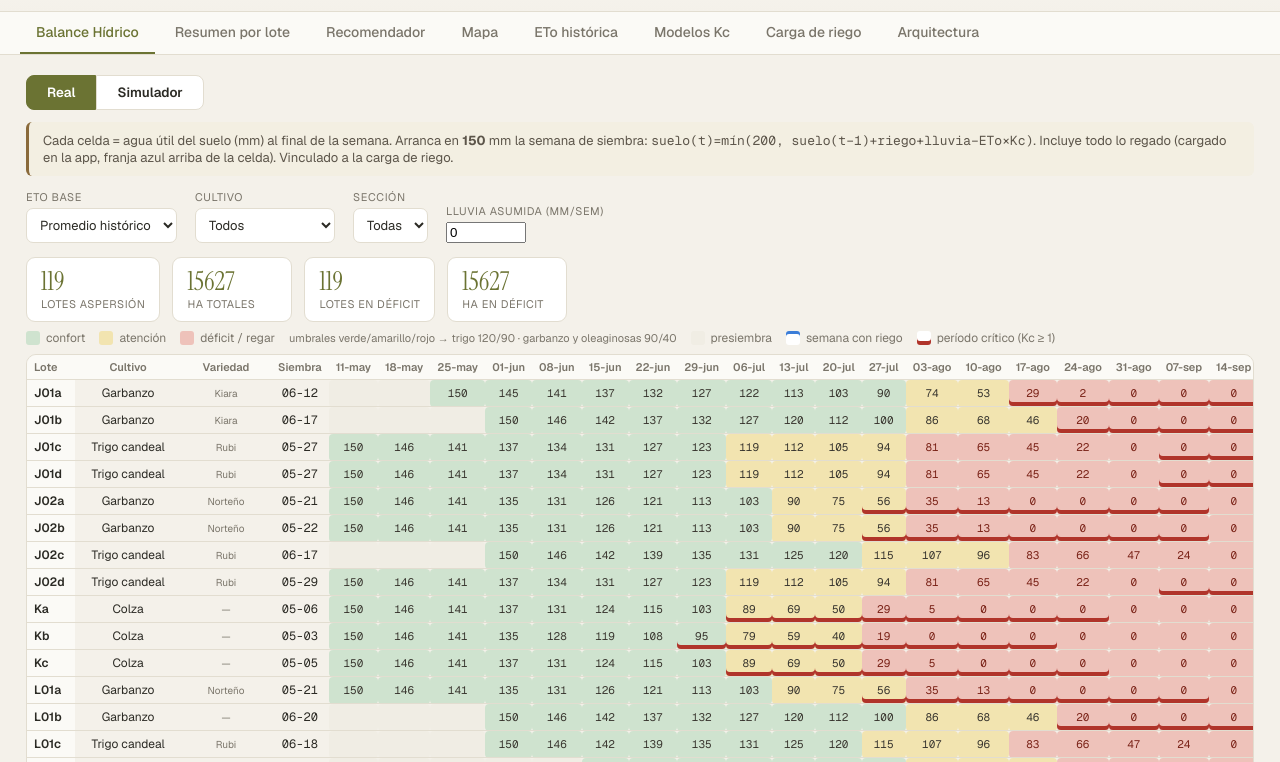
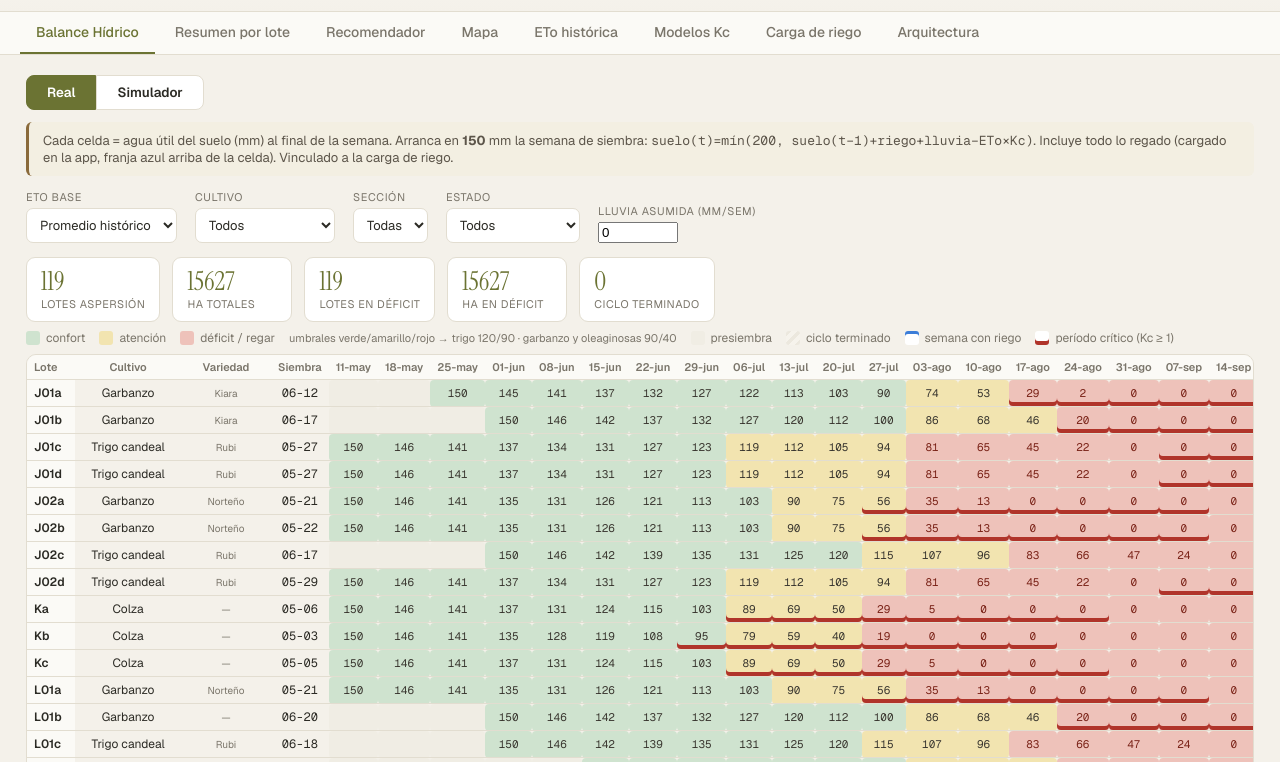
Before and after one commit to pepeaguilar13/balance-hidrico-ft, a plain HTML site: page index.html in a window 1280 px wide. Shown: the part 103-865 px from the top of the page. Drawn offline with nearby package versions, Linux system fonts and the light colour scheme; no server answers.

Commit message:
Add files via upload

```diff
--- a/index.html
+++ b/index.html
@@ -42,7 +42,7 @@ th{position:sticky;top:0;background:var(--panel);font-weight:600;color:var(--mut
 td.lote{text-align:left;font-weight:600;position:sticky;left:0;background:var(--panel);z-index:1}
 th.lote{text-align:left;left:0;z-index:3}
 .cell{border-radius:4px;color:#3a3730;font-family:'Geist Mono',monospace;font-size:11px}
-.v-verde{background:#cfe3cf}.v-amarillo{background:#f2e4b0}.v-naranja{background:#f0cfa8}.v-rojo{background:#eec2ba;color:#7a2318}.v-violeta{background:#ddd0ea}.v-pre{background:#f0ede4;color:#bbb4a6}
+.v-verde{background:#cfe3cf}.v-amarillo{background:#f2e4b0}.v-naranja{background:#f0cfa8}.v-rojo{background:#eec2ba;color:#7a2318}.v-violeta{background:#ddd0ea}.v-pre{background:#f0ede4;color:#bbb4a6}.v-fin{background:repeating-linear-gradient(135deg,#ece8de 0 4px,#f6f3ec 4px 8px);color:#9b9483}.finchip{display:inline-block;margin-left:5px;padding:1px 6px;border-radius:9px;background:#54523F;color:#fff;font-size:10px;font-weight:600;white-space:nowrap;vertical-align:middle}tr.fin td.lote{color:#8C8977}
 .tblscroll{overflow:auto;max-height:70vh;border:1px solid var(--line);border-radius:10px}
 .legend{display:flex;gap:14px;flex-wrap:wrap;font-size:12px;color:var(--muted);margin:8px 0}
 .legend span{display:inline-flex;align-items:center;gap:6px}
@@ -59,7 +59,7 @@ small.dim{color:var(--muted)}
 </head>
 <body>
 <header>
- <h1>Balance Hídrico FT 2627 <span class="pill">v65 · nube · aspersión</span></h1>
+ <h1>Balance Hídrico FT 2627 <span class="pill">v66 · nube · aspersión · ciclo terminado</span></h1>
  <div class="sub">Motor automatizado: Kc por cultivo × semanas desde siembra · ETo histórica por fecha · umbrales de riego. Prototipo sobre siembra real 26/27.</div>
  <div id="connbadge" class="mono" style="font-size:12px;margin-top:4px">● iniciando…</div>
 </header>
@@ -87,6 +87,7 @@ small.dim{color:var(--muted)}
   <div class="ctl"><label>ETo base</label><select id="etobase"><option value="prom">Promedio histórico</option><option value="p65">Percentil 65 (seco)</option></select></div>
   <div class="ctl"><label>Cultivo</label><select id="fcult"><option value="">Todos</option></select></div>
   <div class="ctl"><label>Sección</label><select id="fsec"><option value="">Todas</option></select></div>
+  <div class="ctl"><label>Estado</label><select id="fest"><option value="">Todos</option><option value="act">En ciclo</option><option value="fin">Ciclo terminado</option></select></div>
   <div class="ctl"><label>Lluvia asumida (mm/sem)</label><input type="number" id="lluvia" value="0" style="width:80px"></div>
  </div>
  <div class="kpis" id="kpis"></div>
@@ -96,6 +97,7 @@ small.dim{color:var(--muted)}
   <span><i class="sw v-rojo"></i>déficit / regar</span>
   <span class="dim" style="font-size:11px">umbrales verde/amarillo/rojo → trigo 120/90 · garbanzo y oleaginosas 90/40</span>
   <span><i class="sw v-pre"></i>presiembra</span>
+  <span><i class="sw v-fin"></i>ciclo terminado</span>
   <span><i class="sw" style="background:#fff;box-shadow:inset 0 3px 0 #3b7dd8"></i>semana con riego</span>
   <span><i class="sw" style="background:#fff;box-shadow:inset 0 -4px 0 #b0342a"></i>período crítico (Kc ≥ 1)</span>
  </div>
@@ -246,6 +248,15 @@ const SUPA_KEY = 'sb_publishable_xKVmeWVkpwJIKNW7P98wNQ_gaMppuM1';
 let supa=null, ONLINE=false;
 try{ if(SUPA_URL.startsWith('http') && window.supabase){ supa=window.supabase.createClient(SUPA_URL,SUPA_KEY); ONLINE=true; } }catch(e){}
 
+// Ciclo terminado por lote (tabla compartida mon_ciclo: la leen Balance, Monitoreo y el simulador de Protocolos)
+let CICLO={};
+async function loadCiclo(){
+ if(!ONLINE)return;
+ try{const {data,error}=await supa.from('mon_ciclo').select('*').eq('campania','26/27');
+   if(!error){CICLO={};(data||[]).forEach(r=>CICLO[String(r.lote).toUpperCase()]=r);}}catch(e){}
+}
+function cicloDe(lote){return CICLO[String(lote).toUpperCase()]||null;}
+function finDe(lote){const c=cicloDe(lote);return c?new Date(c.fecha_fin+'T00:00:00'):null;}
 let RIEGOS = [];
 function saveLocal(){try{localStorage.setItem('ft_riegos_2627',JSON.stringify(RIEGOS));}catch(e){}}
 async function loadRiegos(){
@@ -314,9 +325,11 @@ function runLote(l,base,lluvia,extra){
  // presiembra: se puede regar antes de sembrar. Contamos el riego desde 2 semanas
  // antes de la siembra (evaporación de suelo desnudo, Kc≈0.35).
  const PRESIEMBRA_DIAS=21;
+ const fin=finDe(l.lote);
  for(let i=0;i<TL.length;i++){
    const d=TL[i];
    if(d < new Date(fs.getTime()-PRESIEMBRA_DIAS*86400000)){row.push({mm:null,pre:true});continue;}
+   if(fin && d>fin){row.push({mm:null,post:true,fin:true});continue;} // ciclo terminado (cosechado)
    const semCult=Math.floor((d-fs)/(7*86400000))+1;
    if(semCult>cycle){row.push({mm:null,post:true});continue;} // cosechado / fuera de ciclo
    const preSiembra=semCult<1;                    // semana anterior a la siembra
@@ -343,30 +356,31 @@ function fmtDate(d){return ('0'+d.getDate()).slice(-2)+'-'+['ene','feb','mar','a
 function renderMotor(){
  const base=document.getElementById('etobase').value;
  const lluvia=parseFloat(document.getElementById('lluvia').value)||0;
- const fcv=fc.value,fsv=fsec.value;
- let lotes=DATA.lotes.filter(l=>(!fcv||l.cult===fcv)&&(!fsv||l.sec===fsv));
+ const fcv=fc.value,fsv=fsec.value,fev=document.getElementById('fest').value;
+ let lotes=DATA.lotes.filter(l=>(!fcv||l.cult===fcv)&&(!fsv||l.sec===fsv)&&(!fev||(fev==='fin')===!!cicloDe(l.lote)));
  lotes.sort((a,b)=>(a.sec>b.sec?1:a.sec<b.sec?-1:a.lote>b.lote?1:-1));
  // header
  let h='<thead><tr><th class="lote">Lote</th><th>Cultivo</th><th>Variedad</th><th>Siembra</th>';
  TL.forEach(d=>h+=`<th>${fmtDate(d)}</th>`);h+='</tr></thead><tbody>';
- let deficit=0,total=lotes.length,haTot=0,haDef=0;
+ let deficit=0,total=lotes.length,haTot=0,haDef=0,nFin=0;
  lotes.forEach(l=>{
    const r=runLote(l,base,lluvia);
+   const ci=cicloDe(l.lote); if(ci)nFin++;
    const last=[...r].reverse().find(x=>x.mm!=null);
-   const isDef=last&&last.mm<U.bajo; if(isDef){deficit++;haDef+=(+l.ha||0);}
+   const isDef=!ci&&last&&last.mm<U.bajo; if(isDef){deficit++;haDef+=(+l.ha||0);}
    haTot+=(+l.ha||0);
-   h+=`<tr><td class="lote">${l.lote}</td><td>${l.cult}</td><td><small class="dim">${l.var||'—'}</small></td><td class="mono">${l.sembrado===false?'<span style="color:#b0862f">pend.</span>':l.fecha.slice(5)}</td>`;
-   r.forEach(c=>{const sh=[];if(c.rg>0)sh.push('inset 0 3px 0 #3b7dd8');if(c.kc>=1&&c.mm!=null)sh.push('inset 0 -4px 0 #b0342a');const st=sh.length?` style="box-shadow:${sh.join(',')}"`:'';const crit=(c.kc>=1&&c.mm!=null)?'⚠ PERÍODO CRÍTICO (Kc '+c.kc.toFixed(2)+') · ':'';h+=`<td class="cell ${color(c.mm,l.cult)}"${st} title="${c.pre?'presiembra':crit+(c.rg>0?'RIEGO +'+Math.round(c.rg)+'mm · ':'')+'Kc '+(c.kc?.toFixed(2))+' · ETo '+c.eto?.toFixed(1)+' · evap '+c.evap?.toFixed(1)}">${c.mm==null?'':Math.round(c.mm)}</td>`;});
+   h+=`<tr${ci?' class="fin"':''}><td class="lote">${l.lote}${ci?`<span class="finchip" title="Ciclo terminado ${ci.fecha_fin}">${ci.estado==='cosechando'?'cosechando':'ciclo terminado'}</span>`:''}</td><td>${l.cult}</td><td><small class="dim">${l.var||'—'}</small></td><td class="mono">${l.sembrado===false?'<span style="color:#b0862f">pend.</span>':l.fecha.slice(5)}</td>`;
+   r.forEach(c=>{const sh=[];if(c.rg>0)sh.push('inset 0 3px 0 #3b7dd8');if(c.kc>=1&&c.mm!=null)sh.push('inset 0 -4px 0 #b0342a');const st=sh.length?` style="box-shadow:${sh.join(',')}"`:'';const crit=(c.kc>=1&&c.mm!=null)?'⚠ PERÍODO CRÍTICO (Kc '+c.kc.toFixed(2)+') · ':'';h+=`<td class="cell ${c.fin?'v-fin':color(c.mm,l.cult)}"${st} title="${c.fin?'ciclo terminado':c.pre?'presiembra':crit+(c.rg>0?'RIEGO +'+Math.round(c.rg)+'mm · ':'')+'Kc '+(c.kc?.toFixed(2))+' · ETo '+c.eto?.toFixed(1)+' · evap '+c.evap?.toFixed(1)}">${c.mm==null?'':Math.round(c.mm)}</td>`;});
    h+='</tr>';
  });
  h+='</tbody>';document.getElementById('mtbl').innerHTML=h;
  document.getElementById('kpis').innerHTML=
   kpi(total,'lotes aspersión')+kpi(Math.round(haTot),'ha totales')+
-  kpi(deficit,'lotes en déficit')+kpi(Math.round(haDef),'ha en déficit');
+  kpi(deficit,'lotes en déficit')+kpi(Math.round(haDef),'ha en déficit')+kpi(nFin,'ciclo terminado');
 }
 function kpi(n,l){return `<div class="kpi"><div class="n">${n}</div><div class="l">${l}</div></div>`;}
 
-['etobase','fcult','fsec','lluvia'].forEach(id=>document.getElementById(id).addEventListener('input',renderMotor));
+['etobase','fcult','fsec','fest','lluvia'].forEach(id=>document.getElementById(id).addEventListener('input',renderMotor));
 
 // tabs
 document.querySelectorAll('.tab').forEach(t=>t.onclick=()=>{
@@ -398,6 +412,7 @@ function calcReco(){
  const base=document.getElementById('rcbase').value;
  const recs=[];
  DATA.lotes.forEach(l=>{
+   if(cicloDe(l.lote))return; // ciclo terminado: no se recomienda riego
    const r=runLote(l,base,0); // balance actual (incluye riegos ya cargados)
    for(let w=hoy; w<=Math.min(hoy+hor, TL.length-1); w++){
      const c=r[w];
@@ -467,7 +482,7 @@ function drawMapa(){
  },120);
 }
 function mpStyle(f){return {color:'#7a756a',weight:.7,fillOpacity:.75,fillColor:'#cfc8ba'};}
-function mpFeat(f,layer){layer.on('click',()=>{const p=f.properties;const hoy=+document.getElementById('mphoy').value,base=document.getElementById('mpbase').value;const mm=p.sembrado===false?null:soilAt(p,hoy,base);const _bk=mapBucket(mm,p.cult);layer.bindPopup(`<b>${p.lote}</b> · ${p.cult}<br>${p.ha||'?'} ha · ${p.sembrado===false?'<span style="color:#b0862f">pendiente de siembra</span>':'siembra '+p.fecha.slice(5)}<br>Suelo: <b>${mm==null?(p.sembrado===false?'—':'no activo'):Math.round(mm)+' mm'}</b>${mm==null?'':' ('+_bk+')'}`).openPopup();});}
+function mpFeat(f,layer){layer.on('click',()=>{const p=f.properties;const hoy=+document.getElementById('mphoy').value,base=document.getElementById('mpbase').value;const mm=p.sembrado===false?null:soilAt(p,hoy,base);const _bk=mapBucket(mm,p.cult);layer.bindPopup(`<b>${p.lote}</b> · ${p.cult}<br>${p.ha||'?'} ha · ${p.sembrado===false?'<span style="color:#b0862f">pendiente de siembra</span>':'siembra '+p.fecha.slice(5)}<br>Suelo: <b>${mm==null?(p.sembrado===false?'—':cicloDe(p.lote)?'ciclo terminado':'no activo'):Math.round(mm)+' mm'}</b>${mm==null?'':' ('+_bk+')'}`).openPopup();});}
 function refreshMapa(){
  const hoy=+document.getElementById('mphoy').value,base=document.getElementById('mpbase').value;
  const sel=mpCropsSel();
@@ -509,12 +524,13 @@ function drawResumen(){
 function renderResumenFarm(){
  const hoy=+document.getElementById('rshoy').value,base=document.getElementById('rsbase').value;
  const sel=[...document.querySelectorAll('#rscrops input:checked')].map(x=>x.value);
- let ha={verde:0,amarillo:0,rojo:0},mmReg=0,mmDem=0,pend=0;
+ let ha={verde:0,amarillo:0,rojo:0},mmReg=0,mmDem=0,pend=0,haFin=0;
  const rank=[];
  DATA.lotes.forEach(l=>{
    if(sel.length && !sel.includes(l.cult))return;
    if(l.sembrado===false){pend+=(+l.ha||0);return;}
    const r=runLote(l,base,0);
+   if(cicloDe(l.lote)&&(!r[hoy]||r[hoy].fin))haFin+=(+l.ha||0);
    const c=r[hoy];
    if(c&&c.mm!=null){const b=mapBucket(c.mm,l.cult);ha[b]+=(+l.ha||0);rank.push({lote:l.lote,cult:l.cult,mm:Math.round(c.mm),ha:l.ha});}
    for(let w=0;w<=hoy;w++){if(r[w]&&r[w].mm!=null){mmReg+=(r[w].rg||0)*(+l.ha||0);mmDem+=(r[w].evap||0)*(+l.ha||0);}}
@@ -522,7 +538,7 @@ function renderResumenFarm(){
  const cov=mmDem>0?Math.round(mmReg/mmDem*100):0;
  document.getElementById('rsfarmkpis').innerHTML=
    kpiC(Math.round(ha.verde),'ha verdes','#4f8a52')+kpiC(Math.round(ha.amarillo),'ha amarillas','#c99a1a')+
-   kpiC(Math.round(ha.rojo),'ha rojas','#c0503f')+kpi(Math.round(pend),'ha sin sembrar')+kpi(cov+'%','cobertura riego/demanda');
+   kpiC(Math.round(ha.rojo),'ha rojas','#c0503f')+kpi(Math.round(pend),'ha sin sembrar')+kpi(Math.round(haFin),'ha ciclo terminado')+kpi(cov+'%','cobertura riego/demanda');
  rank.sort((a,b)=>a.mm-b.mm);
  let h='<thead><tr><th class="lote">Lote</th><th>Cultivo</th><th>ha</th><th>Suelo hoy</th></tr></thead><tbody>';
  rank.slice(0,8).forEach(x=>{const b=mapBucket(x.mm,x.cult);h+=`<tr><td class="lote">${x.lote}</td><td>${x.cult}</td><td>${x.ha}</td><td class="cell ${b==='verde'?'v-verde':b==='amarillo'?'v-amarillo':'v-rojo'} mono">${x.mm}</td></tr>`;});
@@ -572,7 +588,7 @@ function renderResumenLote(){
    kpi(l.cult+(l.var?' · '+l.var:''),'cultivo')+
    kpi(l.sembrado===false?'pendiente':l.fecha.slice(5),'siembra')+
    kpiC(nowmm!=null?nowmm+' mm':'—','agua útil hoy',b==='verde'?'#4f8a52':b==='amarillo'?'#c99a1a':b==='rojo'?'#c0503f':'#8a857a')+
-   kpi(aut==null?'—':aut===0?'ya en déficit':aut+' sem','autonomía s/riego')+
+   (cicloDe(l.lote)?kpiC('Ciclo terminado','estado','#54523F'):kpi(aut==null?'—':aut===0?'ya en déficit':aut+' sem','autonomía s/riego'))+
    kpi(Math.round(regAcum)+' mm','regado acum.')+kpi(Math.round(demAcum)+' mm','demanda acum.');
  // chart
  const labels=act.map(x=>fmtDate(TL[x.i]));
@@ -1042,9 +1058,12 @@ function drawArq(){document.getElementById('arqbody').innerHTML=`
  connBadge();
  document.getElementById('modeReal').addEventListener('click',()=>setMode(false));
  document.getElementById('modeSim').addEventListener('click',()=>setMode(true));
- await loadRiegos();
+ await Promise.all([loadRiegos(),loadCiclo()]);
  renderMotor();
  if(ONLINE){
+   try{ supa.channel('ciclo-live').on('postgres_changes',{event:'*',schema:'public',table:'mon_ciclo'},async()=>{
+     await loadCiclo(); refreshAll();
+   }).subscribe(); }catch(e){}
    try{ supa.channel('riegos-live').on('postgres_changes',{event:'*',schema:'public',table:'riegos'},async()=>{
      await loadRiegos(); refreshAll();
    }).subscribe(); }catch(e){}
```
